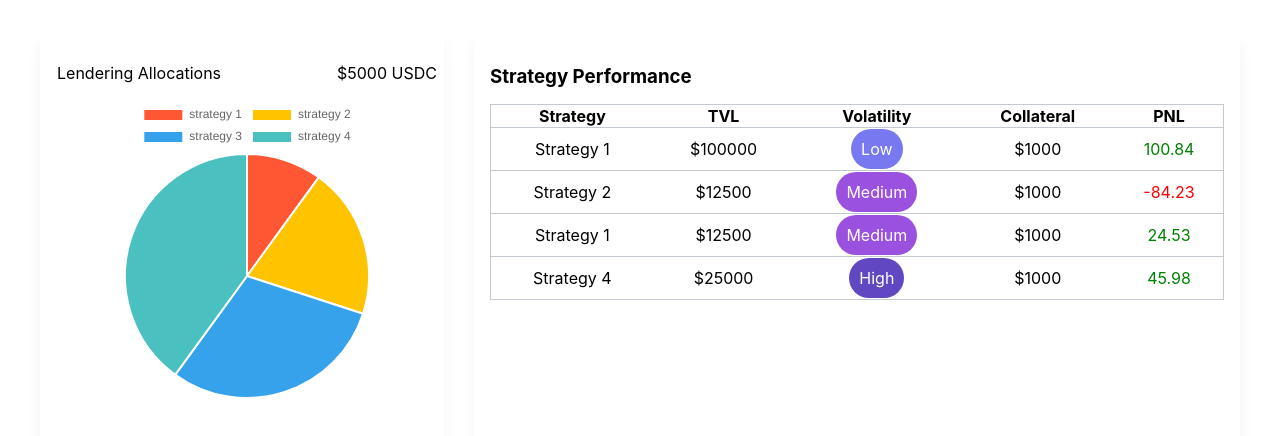
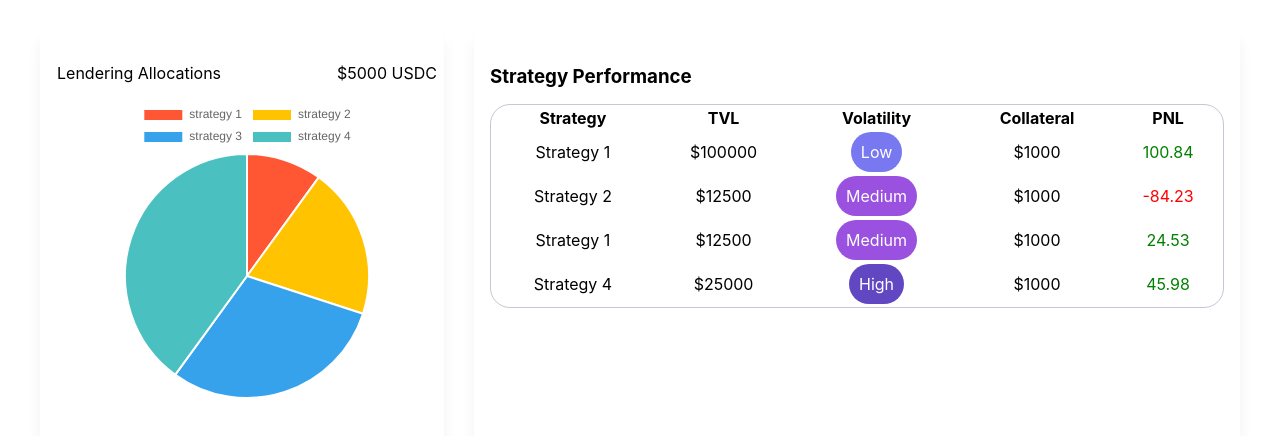
Before and after one commit to Mrdabbit/Gold-Link, a React (Create React App) app: page / in a window 1280 px wide. Shown: the top 436 px of the page. Built offline with nearby package versions, Linux system fonts and the light colour scheme.

Commit message:
fixed border bottom

```diff
--- a/src/PieChart.jsx
+++ b/src/PieChart.jsx
@@ -27,7 +27,7 @@ const PieChart = () => {
       <div style={{ display: "flex", justifyContent: "space-between" }}>
         <p>Lendering Allocations</p>
         <p>$5000 USDC</p>
-      </div>{" "}
+      </div>
       <div
         style={{
           height: "300px",
--- a/src/Table.js
+++ b/src/Table.js
@@ -49,37 +49,29 @@ const Table = () => {
       <table
         style={{
           width: "100%",
-          borderCollapse: "collapse",
           border: "1px solid #C2C9D1",
           borderRadius: "20px",
         }}
       >
         <thead>
-          <tr>
-            <th style={{ borderBottom: "1px solid #C2C9D1" }}>Strategy</th>
-            <th style={{ borderBottom: "1px solid #C2C9D1" }}>TVL</th>
-            <th style={{ borderBottom: "1px solid #C2C9D1" }}>Volatility</th>
-            <th style={{ borderBottom: "1px solid #C2C9D1" }}>Collateral</th>
-            <th style={{ borderBottom: "1px solid #C2C9D1" }}>PNL</th>
+          <tr style={{ borderBottom: "1px solid #C2C9D1" }}>
+            <th>Strategy</th>
+            <th>TVL</th>
+            <th>Volatility</th>
+            <th>Collateral</th>
+            <th>PNL</th>
           </tr>
         </thead>
         <tbody>
           {datasets.map((data, index) => (
-            <tr key={index}>
-              <td style={{ borderBottom: "1px solid #C2C9D1" }}>{data.name}</td>
-              <td
-                style={{ borderBottom: "1px solid #C2C9D1" }}
-              >{`$${data.TVL}`}</td>
-              <td style={{ borderBottom: "1px solid #C2C9D1" }}>
-                {<Pill text={data.volatility} />}
-              </td>
-              <td
-                style={{ borderBottom: "1px solid #C2C9D1" }}
-              >{`$${data.collateral}`}</td>
+            <tr key={index} style={{ borderBottom: "1px solid #C2C9D1" }}>
+              <td>{data.name}</td>
+              <td>{`$${data.TVL}`}</td>
+              <td>{<Pill text={data.volatility} />}</td>
+              <td>{`$${data.collateral}`}</td>
               <td
                 style={{
                   color: `${Math.sign(data.PNL) === 1 ? "green" : "red"}`,
-                  borderBottom: "1px solid #C2C9D1",
                 }}
               >
                 {data.PNL.toLocaleString(undefined, {
```
